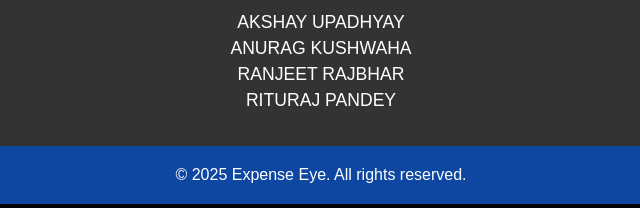
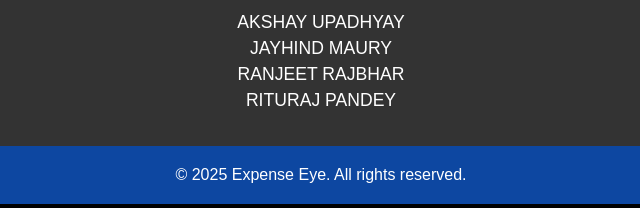
Before and after one commit to akshay22042024/expenseeyyee, a plain HTML site: page index.html in a window 1280 px wide. Shown: the part 3079-3287 px from the top of the page, 319-959 px from the left. Drawn offline with Linux system fonts and the light colour scheme.

Commit message:
Update index.html

```diff
--- a/index.html
+++ b/index.html
@@ -265,7 +265,7 @@
     <div class="creators-section">
         <h2>Creators-GROUP"L"</h2>
         <p>AKSHAY UPADHYAY</p>
-        <p>ANURAG KUSHWAHA</p>
+        <p>JAYHIND MAURY</p>
         <p>RANJEET RAJBHAR</p>
         <p>RITURAJ PANDEY</p>
     </div>
```
